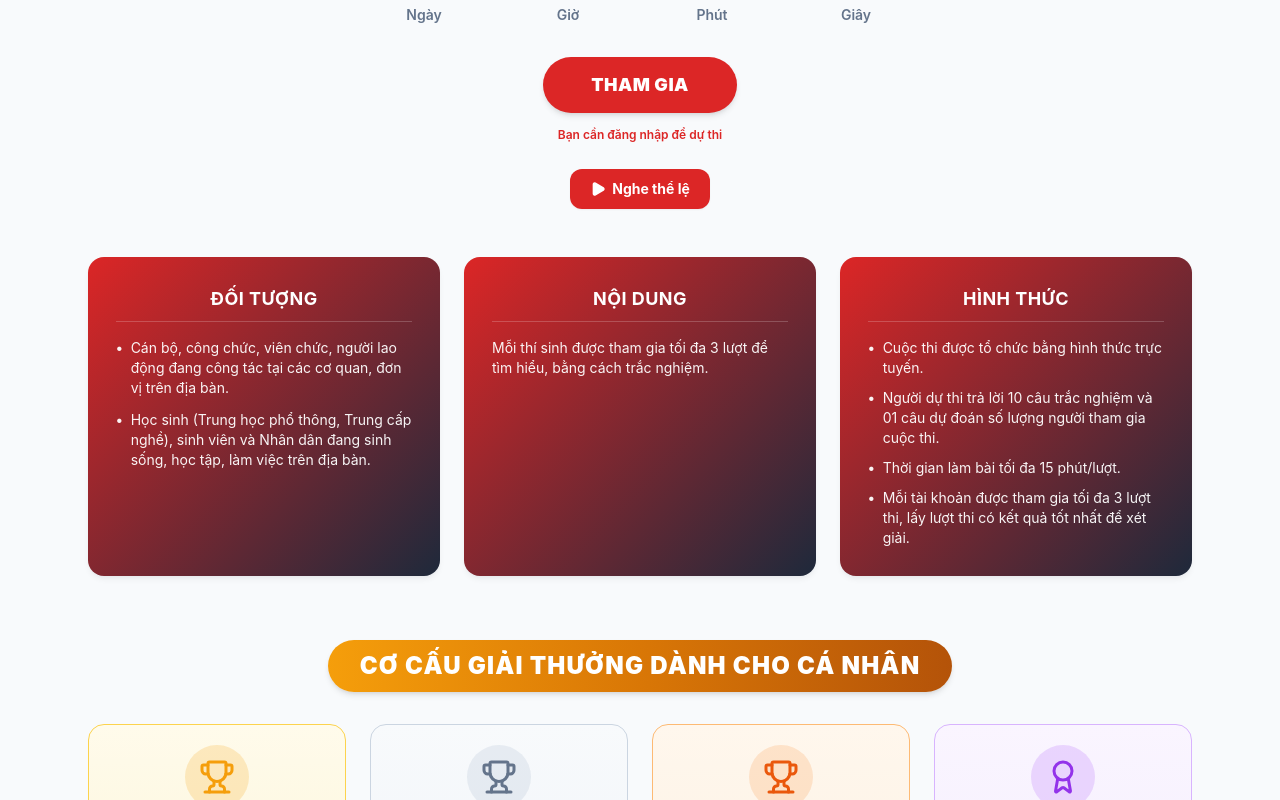
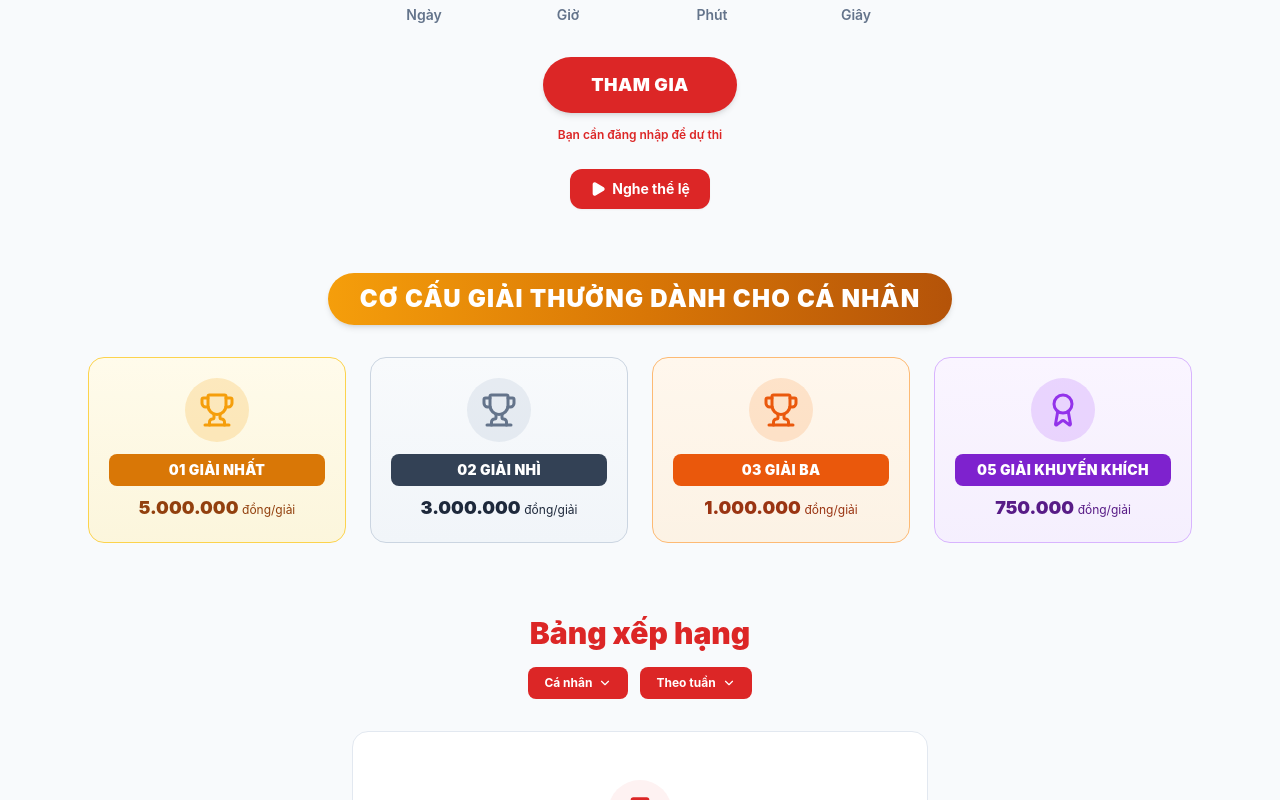
Before and after one commit to lehanhkt01-gif/thi, a Next.js app: page /thi/cuoc-thi-tim-hieu-nghi-quyet-hoi-nong-dan-xa-ea-sup in a window 1280 px wide. Shown: the part 638-1438 px from the top of the page. Built offline with nearby package versions, Linux system fonts and the light colour scheme.

Commit message:
feat: sua o nhap the le cuoc thi va bo 3 khoi thong tin theo yeu cau

```diff
--- a/src/app/admin/tao-cuoc-thi/page.tsx
+++ b/src/app/admin/tao-cuoc-thi/page.tsx
@@ -1718,20 +1718,24 @@ export default function ContestWizardPage() {
                 />
               </div>
 
-              {/* Thể lệ / Mô tả vắn tắt */}
+              {/* Thể lệ cuộc thi (Đồng bộ Ảnh 1) */}
               <div>
                 <div className="flex items-center justify-between mb-1">
-                  <label className="text-xs font-bold text-slate-700">Mô tả &amp; Hướng dẫn thi</label>
+                  <label className="text-xs font-bold text-slate-700">Thể lệ cuộc thi</label>
                   <span className="text-[11px] text-slate-400 font-medium">
-                    {shortDesc.length} / 300
+                    {shortDesc.length} ký tự
                   </span>
                 </div>
                 <textarea
-                  rows={2}
-                  maxLength={300}
+                  rows={4}
                   value={shortDesc}
-                  onChange={(e) => setShortDesc(e.target.value)}
-                  className="w-full p-2 text-xs rounded-lg border border-slate-300 outline-none text-slate-700 focus:border-red-600"
+                  onChange={(e) => {
+                    const val = e.target.value;
+                    setShortDesc(val);
+                    setRulesHtml(val.replace(/\n/g, "<br/>"));
+                  }}
+                  placeholder="Nhập thể lệ cuộc thi..."
+                  className="w-full p-2.5 text-xs rounded-lg border border-slate-300 outline-none text-slate-700 focus:border-red-600 leading-relaxed bg-white"
                 />
               </div>
 
--- a/src/app/thi/[slug]/page.tsx
+++ b/src/app/thi/[slug]/page.tsx
@@ -652,80 +652,7 @@ export default function ExamPage({ params }: { params: Promise<{ slug: string }>
           </div>
         </section>
 
-        {/* 5. 3 KHỐI THÔNG TIN CHÍNH (ĐỐI TƯỢNG - NỘI DUNG - HÌNH THỨC) */}
-        <section className="max-w-6xl mx-auto px-4 sm:px-6 py-6">
-          <div className="grid grid-cols-1 md:grid-cols-3 gap-6">
-            {/* Card 1: ĐỐI TƯỢNG */}
-            <div
-              className="text-white rounded-2xl p-6 sm:p-7 shadow-card flex flex-col"
-              style={{
-                backgroundColor: contest?.themeColor || "#DC2626",
-                backgroundImage: `linear-gradient(135deg, ${contest?.themeColor || "#DC2626"} 0%, #1E293B 100%)`,
-              }}
-            >
-              <h3 className="text-base sm:text-lg font-bold text-center tracking-wide uppercase mb-4 pb-2 border-b border-white/20">
-                ĐỐI TƯỢNG
-              </h3>
-              <ul className="space-y-3 text-xs sm:text-sm leading-relaxed text-white/95">
-                <li className="flex items-start">
-                  <span className="mr-2 font-bold">•</span>
-                  <span>Cán bộ, công chức, viên chức, người lao động đang công tác tại các cơ quan, đơn vị trên địa bàn.</span>
-                </li>
-                <li className="flex items-start">
-                  <span className="mr-2 font-bold">•</span>
-                  <span>Học sinh (Trung học phổ thông, Trung cấp nghề), sinh viên và Nhân dân đang sinh sống, học tập, làm việc trên địa bàn.</span>
-                </li>
-              </ul>
-            </div>
-
-            {/* Card 2: NỘI DUNG */}
-            <div
-              className="text-white rounded-2xl p-6 sm:p-7 shadow-card flex flex-col"
-              style={{
-                backgroundColor: contest?.themeColor || "#DC2626",
-                backgroundImage: `linear-gradient(135deg, ${contest?.themeColor || "#DC2626"} 0%, #1E293B 100%)`,
-              }}
-            >
-              <h3 className="text-base sm:text-lg font-bold text-center tracking-wide uppercase mb-4 pb-2 border-b border-white/20">
-                NỘI DUNG
-              </h3>
-              <p className="text-xs sm:text-sm leading-relaxed text-white/95">
-                {contest.shortDesc || "Nội dung cuộc thi tập trung tìm hiểu các quy định của pháp luật, chủ trương, chính sách về phòng, chống tệ nạn xã hội, các bộ luật chuyên ngành và công tác chuyển đổi số."}
-              </p>
-            </div>
-
-            {/* Card 3: HÌNH THỨC */}
-            <div
-              className="text-white rounded-2xl p-6 sm:p-7 shadow-card flex flex-col"
-              style={{
-                backgroundColor: contest?.themeColor || "#DC2626",
-                backgroundImage: `linear-gradient(135deg, ${contest?.themeColor || "#DC2626"} 0%, #1E293B 100%)`,
-              }}
-            >
-              <h3 className="text-base sm:text-lg font-bold text-center tracking-wide uppercase mb-4 pb-2 border-b border-white/20">
-                HÌNH THỨC
-              </h3>
-              <ul className="space-y-2.5 text-xs sm:text-sm leading-relaxed text-white/95">
-                <li className="flex items-start">
-                  <span className="mr-2 font-bold">•</span>
-                  <span>Cuộc thi được tổ chức bằng hình thức trực tuyến.</span>
-                </li>
-                <li className="flex items-start">
-                  <span className="mr-2 font-bold">•</span>
-                  <span>Người dự thi trả lời {contest.questionCount || 30} câu trắc nghiệm và 01 câu dự đoán số lượng người tham gia cuộc thi.</span>
-                </li>
-                <li className="flex items-start">
-                  <span className="mr-2 font-bold">•</span>
-                  <span>Thời gian làm bài tối đa {contest.durationMinutes || 20} phút/lượt.</span>
-                </li>
-                <li className="flex items-start">
-                  <span className="mr-2 font-bold">•</span>
-                  <span>Mỗi tài khoản được tham gia tối đa {contest.maxAttempts || 3} lượt thi, lấy lượt thi có kết quả tốt nhất để xét giải.</span>
-                </li>
-              </ul>
-            </div>
-          </div>
-        </section>
+
 
         {/* 6. CƠ CẤU GIẢI THƯỞNG DÀNH CHO CÁ NHÂN CHUẨN ẢNH 3 */}
         <section className="max-w-6xl mx-auto px-4 sm:px-6 py-10">
```
